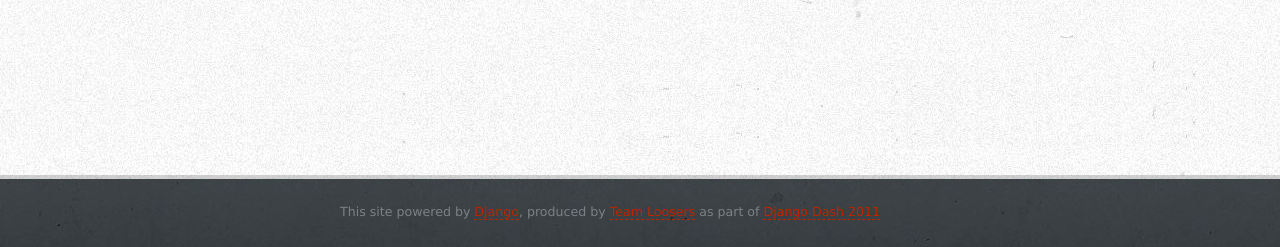
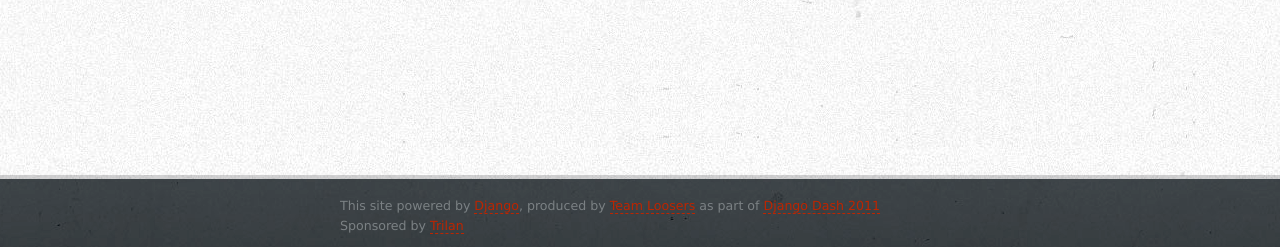
Before and after one commit to yumike/djangolint, a Django app: template project/templates/lint/results.html in a window 1280 px wide. Shown: the part 553-800 px from the top of the page. Run offline with Django 3.2, Linux system fonts and the light colour scheme; the template is opened without the code that fills it, so the values that code supplies are empty; parts of the project's set-up code (start-up, migrations or seed data) failed here and were passed over; some libraries are stand-ins or nearby versions; some web fonts are replaced.

Commit message:
Add link to the sponsor

```diff
--- a/project/sass/partials/_footer.sass
+++ b/project/sass/partials/_footer.sass
@@ -24,8 +24,11 @@ $default-text-shadow-blur: 0
   .footer
     width: 600px
     margin: 0 auto
-    padding-top: 24px
+    padding-top: 18px
 
     a:hover
       color: $light-color
       border-color: $light-color
+
+    p
+      margin-bottom: 0.2em
--- a/project/static/css/screen.css
+++ b/project/static/css/screen.css
@@ -488,12 +488,16 @@ hr {
 .footer-bg .footer {
   width: 600px;
   margin: 0 auto;
-  padding-top: 24px;
+  padding-top: 18px;
 }
 /* line 29, ../../sass/partials/_footer.sass */
 .footer-bg .footer a:hover {
   color: white;
   border-color: white;
+}
+/* line 33, ../../sass/partials/_footer.sass */
+.footer-bg .footer p {
+  margin-bottom: 0.2em;
 }
 
 /* line 13, ../../sass/partials/_header.sass */
--- a/project/templates/base.html
+++ b/project/templates/base.html
@@ -31,6 +31,7 @@
       produced by
       <a href="http://djangodash.com/teams/c2/loosers/">Team Loosers</a>
       as part of <a href="http://djangodash.com/archive/2011/">Django Dash 2011</a></p>
+    <p>Sponsored by <a class="trilan" href="http://www.trilan.ru">Trilan</a></p>
   </div>
   </div>
   <script src="//ajax.googleapis.com/ajax/libs/jquery/1.6.2/jquery.min.js"></script>
```
Also changed, not shown: project/static/images/logo_trilan.png (added).
